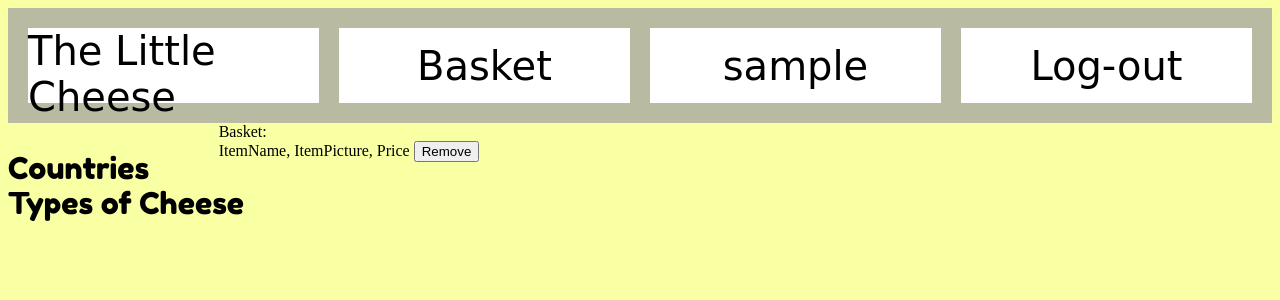
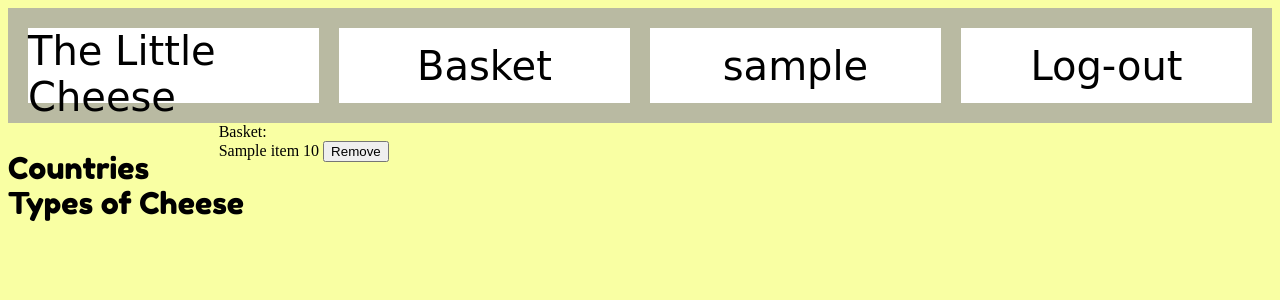
Before and after one commit to imozzila/shop, a Flask app: page /basket/ in a window 1280 px wide. Shown: the top 300 px of the page. Run offline with Flask 2, Linux system fonts and the light colour scheme; a user stored in the database is signed in; tables that the repository leaves empty hold one stand-in row (values such as "Sample post"); parts of the project's set-up code (start-up, migrations or seed data) failed here and were passed over; some web fonts are replaced.

Commit message:
basket progress

```diff
--- a/shop/routes.py
+++ b/shop/routes.py
@@ -21,12 +21,14 @@
 
 @app.route('/basket/')
 def shopping_basket():
-
+    contents = []
     user = load_user(current_user.UserId)
     pages = organise_pages()
-    basket = Basket.query.filter_by(UserId=user.UserId).first()
-    print(basket)
-    return render_template('basket.html', pages=pages, page_list=list(pages.keys()))
+    basket = Basket.query.filter_by(UserId=user.UserId)
+    for entry in basket:
+        item = Item.query.filter_by(ItemId=entry.ItemId).first()
+        contents.append(item)
+    return render_template('basket.html', pages=pages, page_list=list(pages.keys()), contents=contents)
 
 @app.route('/checkout/<int:BasketId>')
 @login_required
@@ -69,6 +71,12 @@
         itemResults.append(item.ItemName)
     return jsonify(result=itemResults)
 
+@app.route('/updateBasket', methods=["POST"])
+def updateBasket():
+    user = load_user(current_user.UserId)
+    query = request.form.get()
+
+    return jsonify(results=query)
 @app.route('/settings')
 @login_required
 def settings():
@@ -80,6 +88,7 @@
 def logout():
     logout_user()
     return redirect('/home')
+
 @login_manager.user_loader
 def load_user(user_id):
     return User.query.get(int(user_id))
--- a/shop/templates/basket.html
+++ b/shop/templates/basket.html
@@ -5,8 +5,23 @@
 {%endblock%}
 {% block content %}
 <!-- We need a for loop here which prints each item in the basket-->
-<div>
-  ItemName, ItemPicture, Price
-  <button type="button">Remove</button>
+<form id="basket" action="{{url_for('updateBasket')}}">
+{% for item in contents %}
+<div name="{{item.ItemId}}">
+  {{ item.ItemName }}
+  {{ item.ItemPrice }}
+  <button type="submit" onsubmit="removeSelf({{item.ItemId}})">Remove</button>
 </div>
+{% endfor %}
+</form>
 {% endblock %}
+{% block script %}
+<script type="text/javascript">
+  function removeSelf(itemId){
+    var request = new XMLHttpRequest();
+    request.addEventListener('load', addShow);
+    request.open('POST', {{ url_for('updateBasket')|tojson }});
+    request.send(new FormData(itemId));
+  }
+</script>
+{% endblock %}
```
